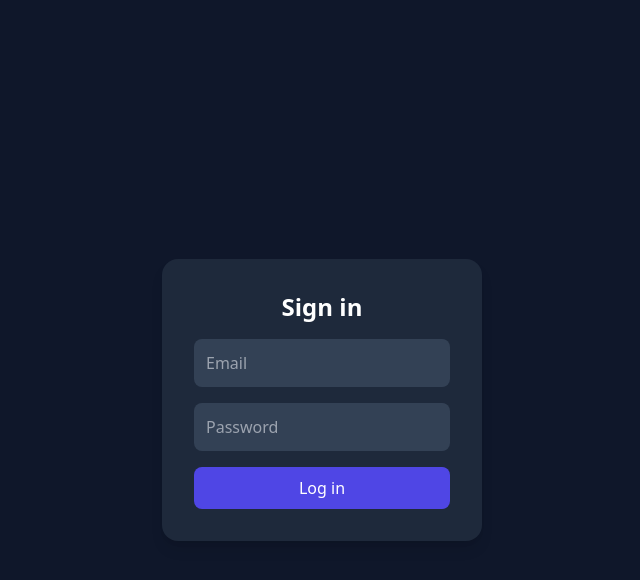
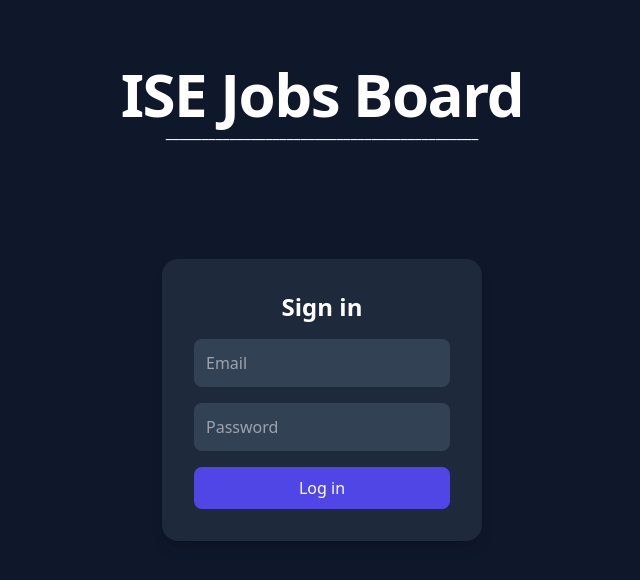
Before and after one commit to lucak0909/ISE_Residency_System, a React (Vite) app: page / in a window 1280 px wide. Shown: the top 580 px of the page, without its empty margins (318-958 px from the left). Built offline with nearby package versions, Linux system fonts and the light colour scheme.

Commit message:
Added heading to login

```diff
--- a/src/pages/App.tsx
+++ b/src/pages/App.tsx
@@ -12,6 +12,12 @@ export default function Login() {
 
   return (
       <div className="flex min-h-screen items-center justify-center bg-slate-900 text-white">
+
+        <div className="absolute top-16 text-center">
+          <h1 className="text-6xl font-bold tracking-tight">ISE Jobs Board</h1>
+          <h1>____________________________________________</h1>
+        </div>
+
         <form
             onSubmit={handleSubmit}
             className="w-full max-w-xs space-y-4 rounded-2xl bg-slate-800 p-8 shadow-lg"
```
